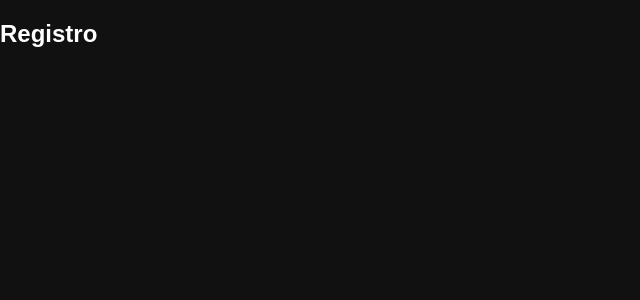
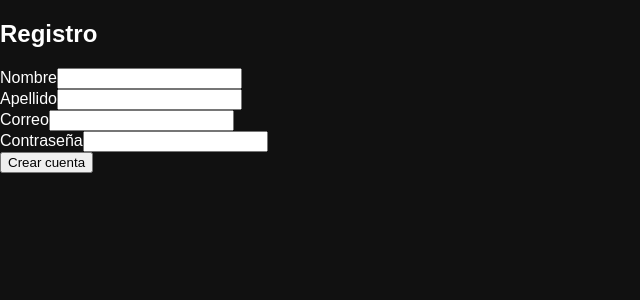
Before and after one commit to JesusAparicioPerez1/tictacgames, a React (Vite) app in the folder client/: page /registro in a window 1280 px wide. Shown: the top 300 px of the page, without its empty margins (0-640 px from the left). Built offline with nearby package versions, Linux system fonts and the light colour scheme.

Commit message:
Registrar fronted conectado con backend

```diff
--- a/client/src/pages/Registro.jsx
+++ b/client/src/pages/Registro.jsx
@@ -1,5 +1,99 @@
+import { useState } from 'react';
+import { useNavigate } from 'react-router-dom';
+import api from '../services/api';
+
 function Registro() {
-  return <h2>Registro</h2>;
+  const [formulario, setFormulario] = useState({
+    nombre: '',
+    apellido: '',
+    correo: '',
+    contrasena: '',
+  });
+
+  const [mensaje, setMensaje] = useState('');
+  const navigate = useNavigate();
+
+  // Actualiza los campos del formulario
+  const manejarCambio = (e) => {
+    setFormulario({
+      ...formulario,
+      [e.target.name]: e.target.value,
+    });
+  };
+
+  // Envía los datos de registro al backend
+  const manejarSubmit = async (e) => {
+    e.preventDefault();
+
+    try {
+      await api.post('/usuarios/registro', formulario);
+
+      setMensaje('Usuario registrado correctamente');
+
+      setTimeout(() => {
+        navigate('/login');
+      }, 1000);
+    } catch (error) {
+      setMensaje(
+        error.response?.data?.mensaje || 'Error al registrar usuario'
+      );
+    }
+  };
+
+  return (
+    <main>
+      <h2>Registro</h2>
+
+      <form onSubmit={manejarSubmit}>
+        <div>
+          <label>Nombre</label>
+          <input
+            type="text"
+            name="nombre"
+            value={formulario.nombre}
+            onChange={manejarCambio}
+            required
+          />
+        </div>
+
+        <div>
+          <label>Apellido</label>
+          <input
+            type="text"
+            name="apellido"
+            value={formulario.apellido}
+            onChange={manejarCambio}
+          />
+        </div>
+
+        <div>
+          <label>Correo</label>
+          <input
+            type="email"
+            name="correo"
+            value={formulario.correo}
+            onChange={manejarCambio}
+            required
+          />
+        </div>
+
+        <div>
+          <label>Contraseña</label>
+          <input
+            type="password"
+            name="contrasena"
+            value={formulario.contrasena}
+            onChange={manejarCambio}
+            required
+          />
+        </div>
+
+        <button type="submit">Crear cuenta</button>
+      </form>
+
+      {mensaje && <p>{mensaje}</p>}
+    </main>
+  );
 }
 
 export default Registro;
```
